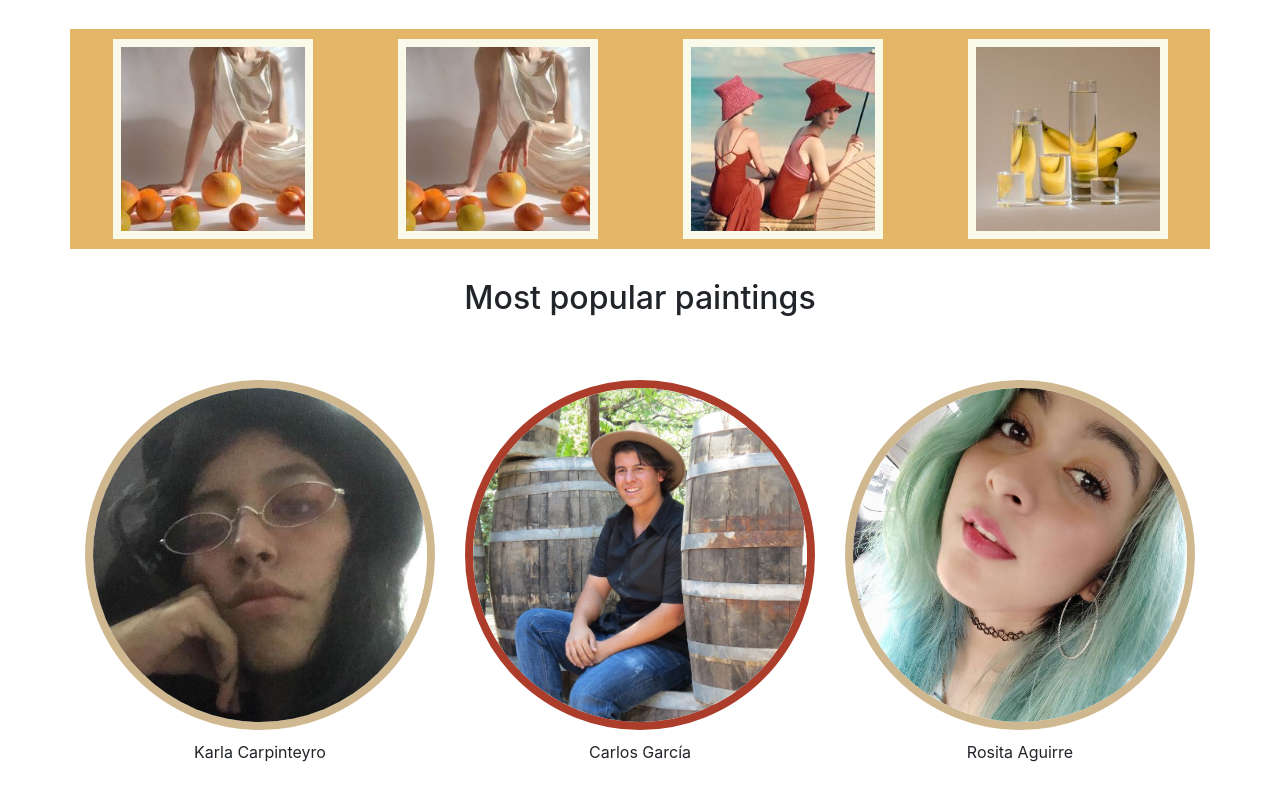
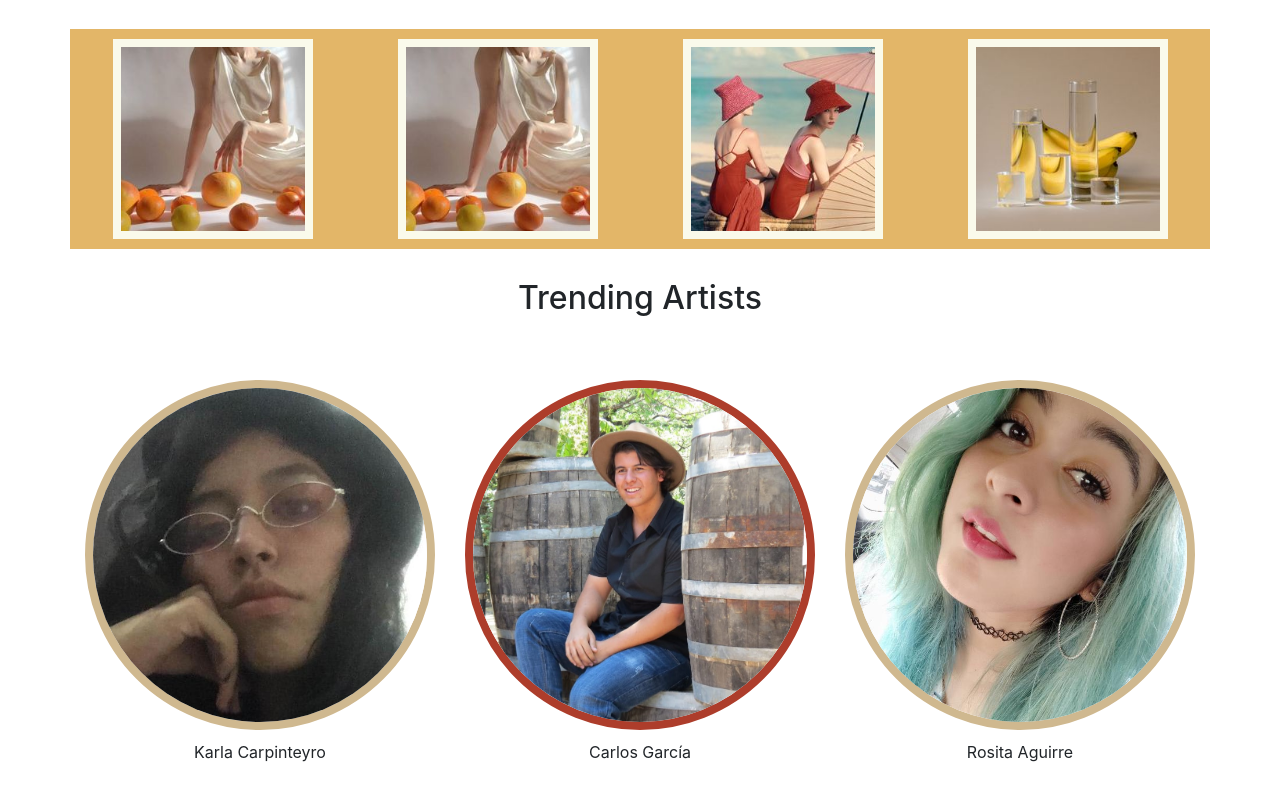
Before and after one commit to CGBCharlie/ArtAttack, a plain HTML site: page index.html in a window 1280 px wide. Shown: the part 1519-2309 px from the top of the page. Drawn offline with nearby package versions, Linux system fonts and the light colour scheme.

Commit message:
index updt

```diff
--- a/index.html
+++ b/index.html
@@ -172,7 +172,7 @@
 
     <div class="container">
         <h2 class="pd30Cent">
-            Most popular paintings
+            Trending Artists
         </h2>
         <br>
         <div class="row">
```
Also changed, not shown: images/logoPeque.png (added).
